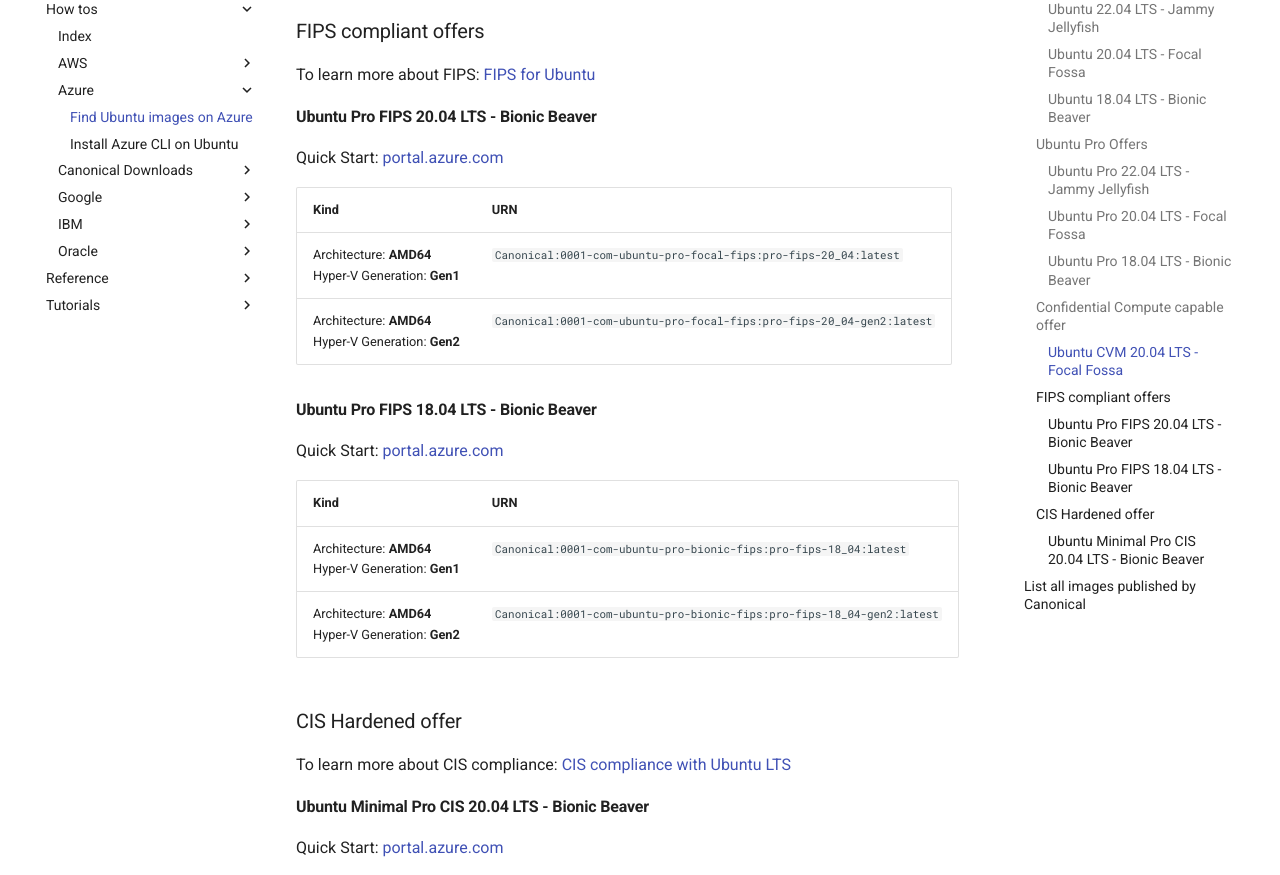
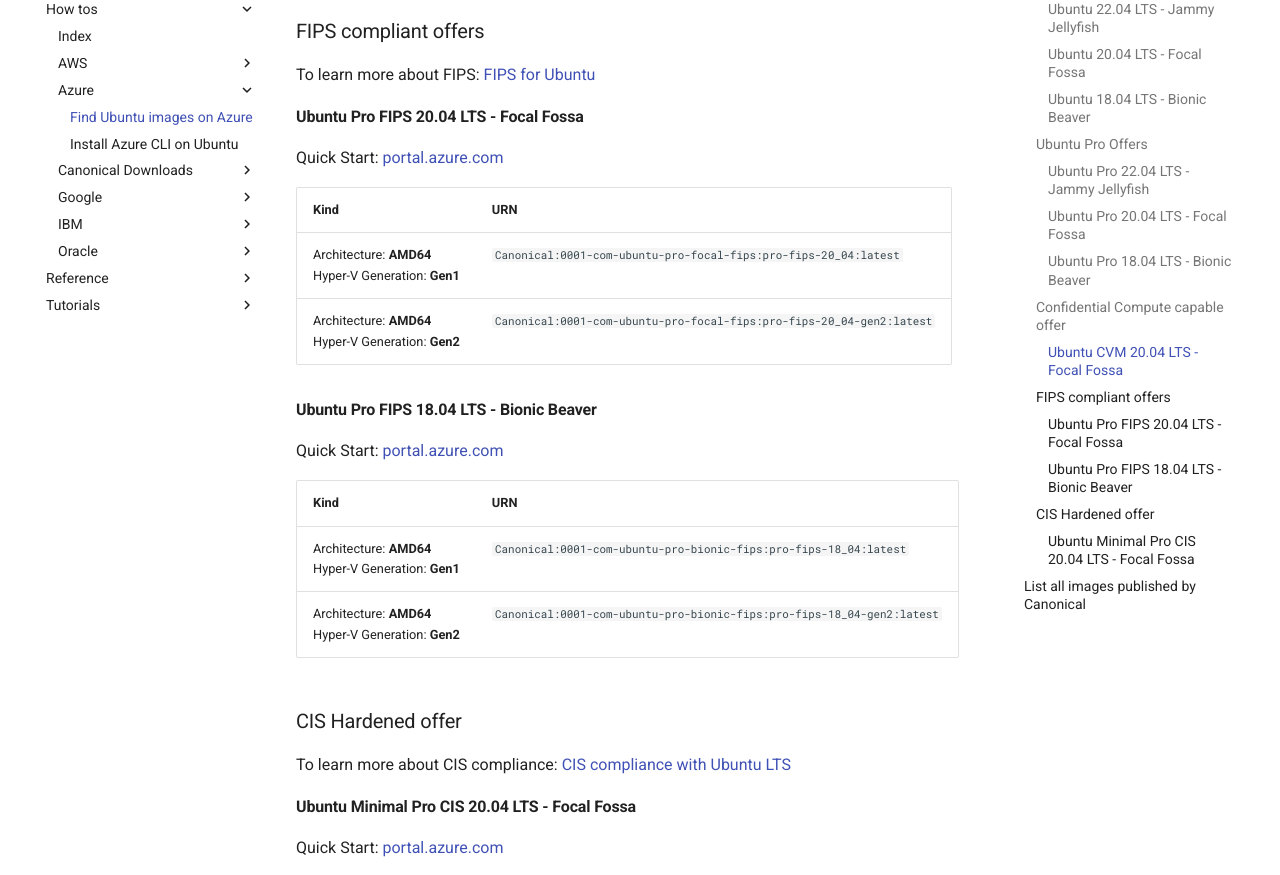
Before and after one commit to canonical/ubuntu-cloud-docs, an MkDocs documentation site: the page built from docs/how_tos/Azure/Find_Images.md, in a window 1280 px wide and 1400 px high, scrolled down 2556 px. Shown: the part 153-1028 px from the top of the window. Built offline with MkDocs 1.6.1 and Material for MkDocs 9.7.7, drawn with Linux system fonts in a browser that asks for light colours; comment, search, counter and statistics services are not loaded.

Commit message:
fix(azure): fix typos in suite names

```diff
--- a/docs/how_tos/Azure/Find_Images.md
+++ b/docs/how_tos/Azure/Find_Images.md
@@ -83,7 +83,7 @@
 
 To learn more about FIPS: [FIPS for Ubuntu](https://ubuntu.com/security/certifications/docs/fips)
 
-#### Ubuntu Pro FIPS 20.04 LTS - Bionic Beaver
+#### Ubuntu Pro FIPS 20.04 LTS - Focal Fossa
 
 Quick Start: [portal.azure.com](https://portal.azure.com/#create/canonical.0001-com-ubuntu-pro-focal-fipspro-fips-20_04)
 
@@ -105,7 +105,7 @@
 
 To learn more about CIS compliance: [CIS compliance with Ubuntu LTS](https://ubuntu.com/security/certifications/docs/cis)
 
-#### Ubuntu Minimal Pro CIS 20.04 LTS - Bionic Beaver
+#### Ubuntu Minimal Pro CIS 20.04 LTS - Focal Fossa
 
 Quick Start: [portal.azure.com](https://portal.azure.com/#create/canonical.0001-com-ubuntu-pro-minimal-cis-focalpro-cis-minimal-20_04)
 
```
